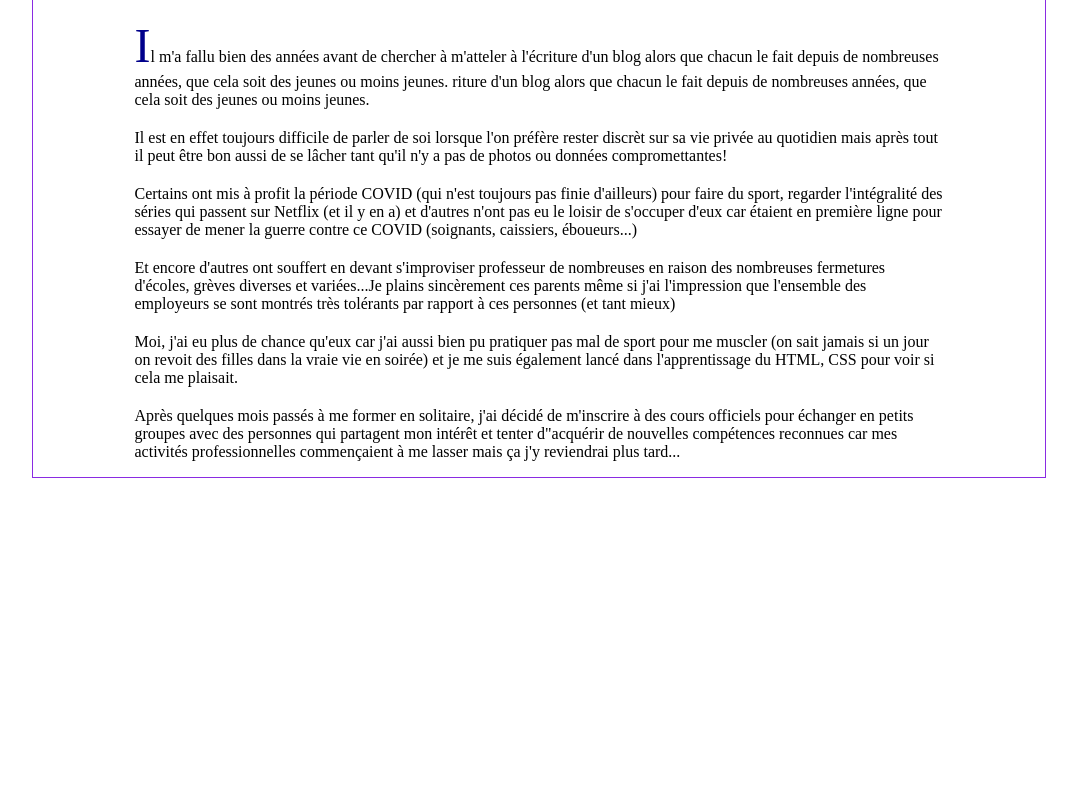
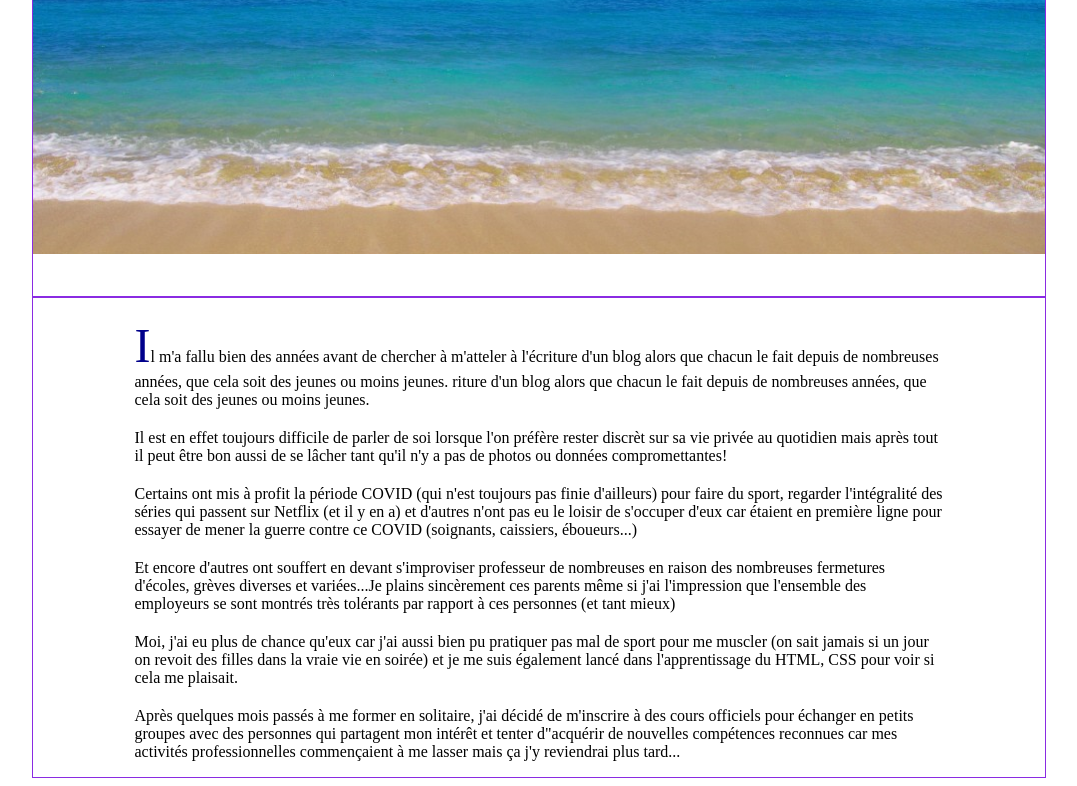
Before and after one commit to michael13008/blogperso, a plain HTML site: page index.html in a window 1280 px wide. Shown: the part 108-894 px from the top of the page, without its empty margins (101-1178 px from the left). Before the commit the page ends 800 px from the top, so only its background shows below. Drawn offline with nearby package versions, Linux system fonts and the light colour scheme.

Commit message:
Update index.html

```diff
--- a/index.html
+++ b/index.html
@@ -17,7 +17,7 @@ li { margin: 20px;}
 a {text-decoration:underline transparent; color: black; font-size: 1.15em; }
 .surligne { color: burlywood; border-bottom: 1px solid burlywood;}
 
-#milieu{background:url("Mer2.png"); background-size:cover; background-repeat:no-repeat;}
+#milieu{background:url("Mer2.png"); background-size:contain; background-repeat:no-repeat; height:300px;}
 
 
 p {padding-left: 10%; padding-right: 10%; padding-top: 4px;  overflow: hidden; }
```
